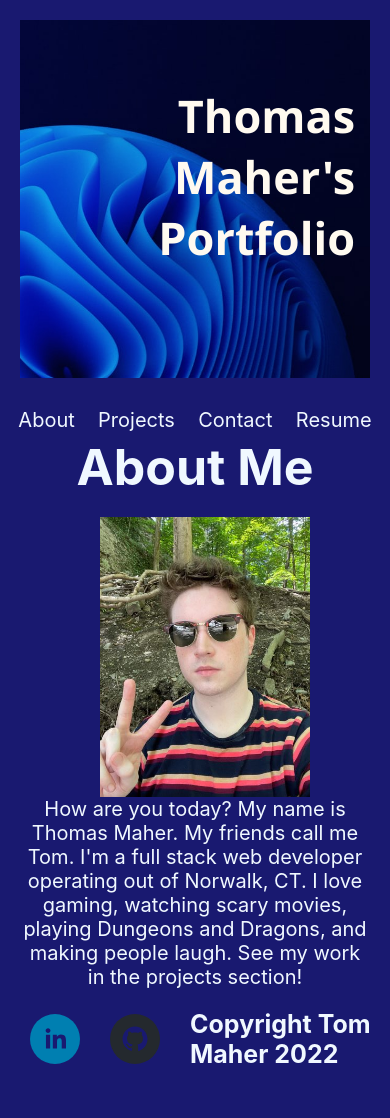
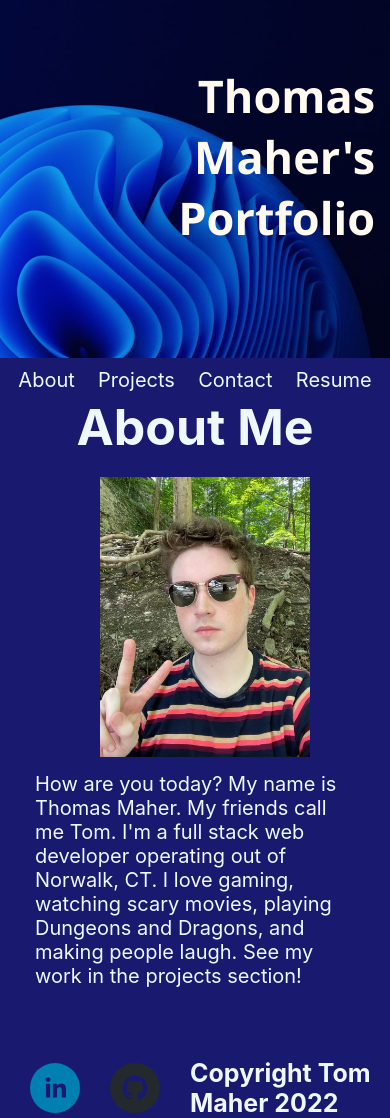
Before and after one commit to trm621/react-portfolio, a React (Create React App) app: page / in a window 390 px wide. Before the commit the page ends 1069 px from the top, so only its background shows below. Built offline with nearby package versions, Linux system fonts and the light colour scheme.

Commit message:
more media queries and styling

```diff
--- a/src/components/About/index.js
+++ b/src/components/About/index.js
@@ -11,7 +11,7 @@ function About() {
         <div id="about">
 
         <div className="my-2">
-        <p>
+        <p className="blurb">
             How are you today? My name is Thomas Maher. My friends call me Tom. I'm a full stack web developer operating out of Norwalk, CT. I love gaming, watching scary movies, playing Dungeons and Dragons, and making people laugh. See my
             work in the projects section!
         </p>
--- a/src/index.css
+++ b/src/index.css
@@ -112,7 +112,12 @@ button {
   display: flex;
   list-style: none;
   align-items: center;
+  margin-top: 35px;
+}
 
+.blurb {
+  text-align: left;
+  padding: 15px;
 }
 
 textarea {
@@ -230,6 +235,11 @@ code {
     padding: 5px;
   }
 
+  footer {
+    display: flex;
+    flex-wrap: wrap;
+  }
+
 }
 
 @media screen and (max-width: 1024px) {
@@ -237,7 +247,7 @@ code {
   header {
       display: block;
       font-size: 30px;
-      padding: 20px;
+
   }
 
   h1 {
```
